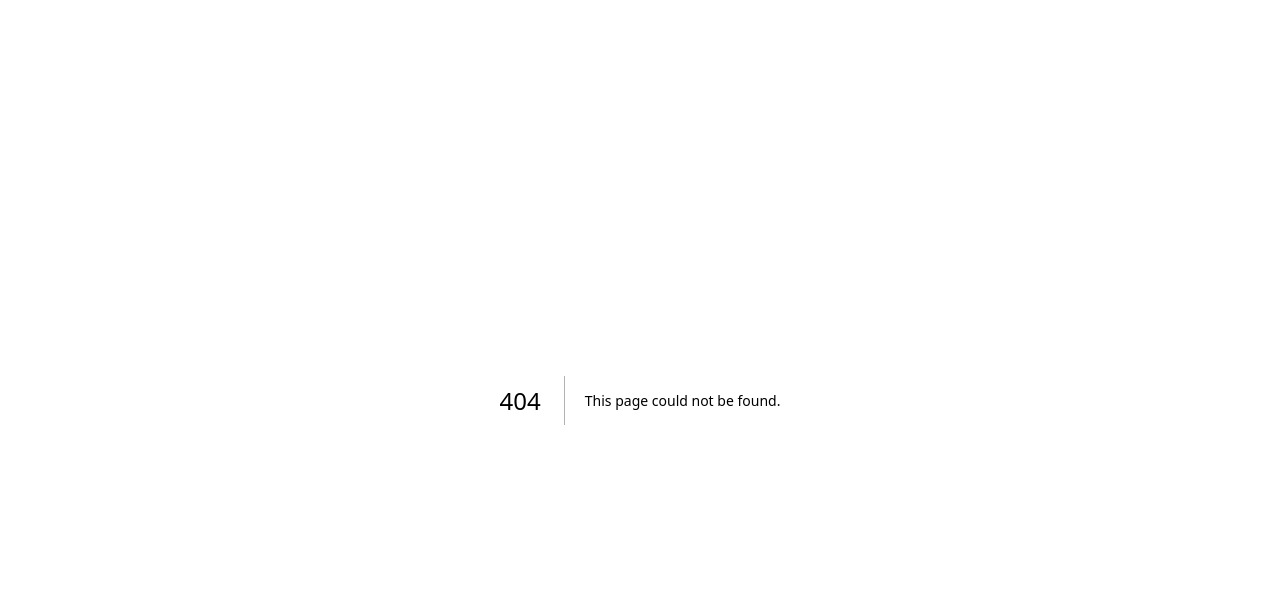
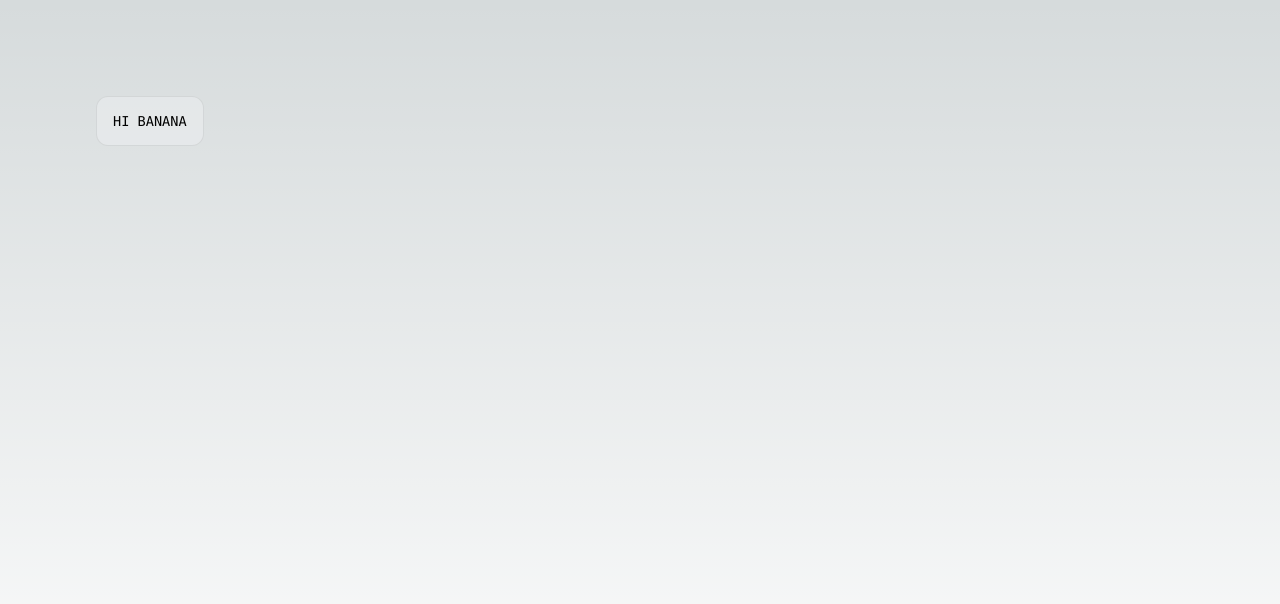
Before and after one commit to GMuir17/Locus, a Next.js app: page /map in a window 1280 px wide. Before the commit this address had no page. Shown: the top 604 px of the page. Built offline with nearby package versions, Linux system fonts and the light colour scheme.

Commit message:
basic changes to see in deployment

```diff
--- /dev/null
+++ b/app/map/page.tsx
@@ -0,0 +1,17 @@
+import Image from "next/image";
+import { Inter } from "@next/font/google";
+import styles from "./../page.module.css";
+
+const inter = Inter({ subsets: ["latin"] });
+
+const Map = () => {
+  return (
+    <main className={styles.main}>
+      <div className={styles.description}>
+        <p>HI BANANA</p>
+      </div>
+    </main>
+  );
+};
+
+export default Map;
```
Also changed, not shown: app/head.tsx (+6 -3 lines), app/page.tsx (+7 -7 lines).
